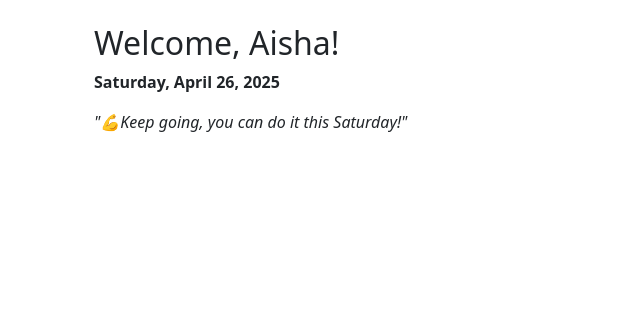
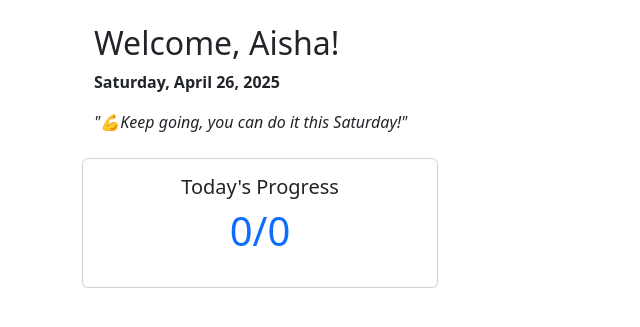
Before and after one commit to aishieee/p4-habit-tracker, a Django app: page /habits/dashboard/ in a window 1280 px wide. Shown: the part 56-383 px from the top of the page, without its empty margins (0-640 px from the left). Run offline with Django 5.2, Linux system fonts and the light colour scheme; a user stored in the database is signed in.

Commit message:
Add progress card component to dashboard

```diff
--- a/habits/templates/habits/dashboard.html
+++ b/habits/templates/habits/dashboard.html
@@ -12,4 +12,19 @@
   <p><em>"💪Keep going, you can do it this {{ today|date:'l' }}!"</em></p>
 </div>
 
+<!-- Progress -->
+<div class="row mt-4">
+    <!-- Today's Progress Card -->
+    <div class="col-md-4 mb-3">
+      <div class="card text-center">
+        <div class="card-body">
+          <h5 class="card-title">Today's Progress</h5>
+          <!-- Progress Counter (Placeholder Values) -->
+          <!-- TODO: Replace with dynamic data (tasks_completed/tasks_total) -->
+          <p class="display-6 text-primary">0/0</p>
+        </div>
+      </div>
+    </div>
+</div>
+
 {% endblock %}
```
Also changed, not shown: db.sqlite3.
